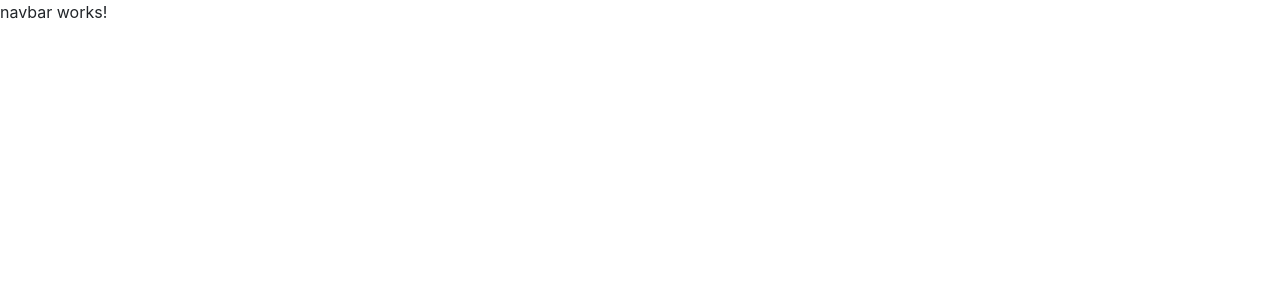
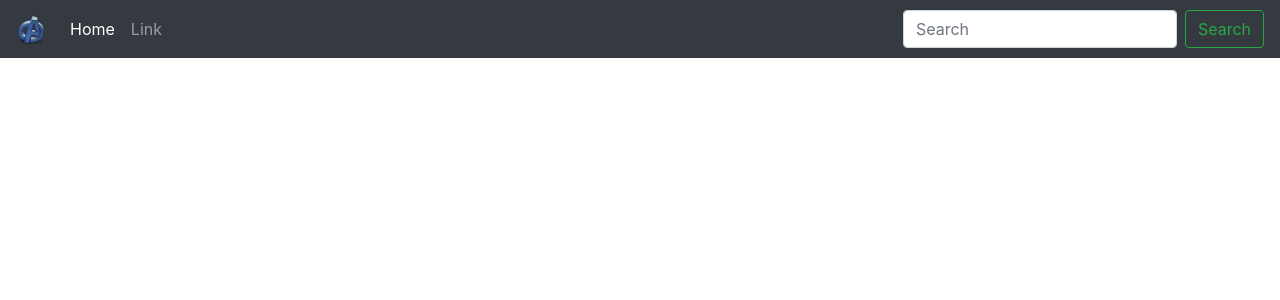
Before and after one commit to skrillexmau/ComicApp, an Angular app: page / in a window 1280 px wide. Shown: the top 300 px of the page. Built offline with nearby package versions, Linux system fonts and the light colour scheme.

Commit message:
Added navbar from bootstrap to navbar component

```diff
--- a/src/app/component/navbar/component/navbar.component.html
+++ b/src/app/component/navbar/component/navbar.component.html
@@ -1,3 +1,23 @@
-<p>
-  navbar works!
-</p>
+<nav class="navbar navbar-expand-lg navbar-dark bg-dark">
+  <a class="navbar-brand" href="#">
+    <img [src]="'assets/images/A-64.png'" width="30" height="30" alt="">
+  </a>
+  <button class="navbar-toggler" type="button" data-toggle="collapse" data-target="#navbarSupportedContent" aria-controls="navbarSupportedContent" aria-expanded="false" aria-label="Toggle navigation">
+    <span class="navbar-toggler-icon"></span>
+  </button>
+
+  <div class="collapse navbar-collapse" id="navbarSupportedContent">
+    <ul class="navbar-nav mr-auto">
+      <li class="nav-item active">
+        <a class="nav-link" href="#">Home <span class="sr-only">(current)</span></a>
+      </li>
+      <li class="nav-item">
+        <a class="nav-link" href="#">Link</a>
+      </li>
+    </ul>
+    <form class="form-inline my-2 my-lg-0">
+      <input class="form-control mr-sm-2" type="search" placeholder="Search" aria-label="Search">
+      <button class="btn btn-outline-success my-2 my-sm-0" type="submit">Search</button>
+    </form>
+  </div>
+</nav>
```
